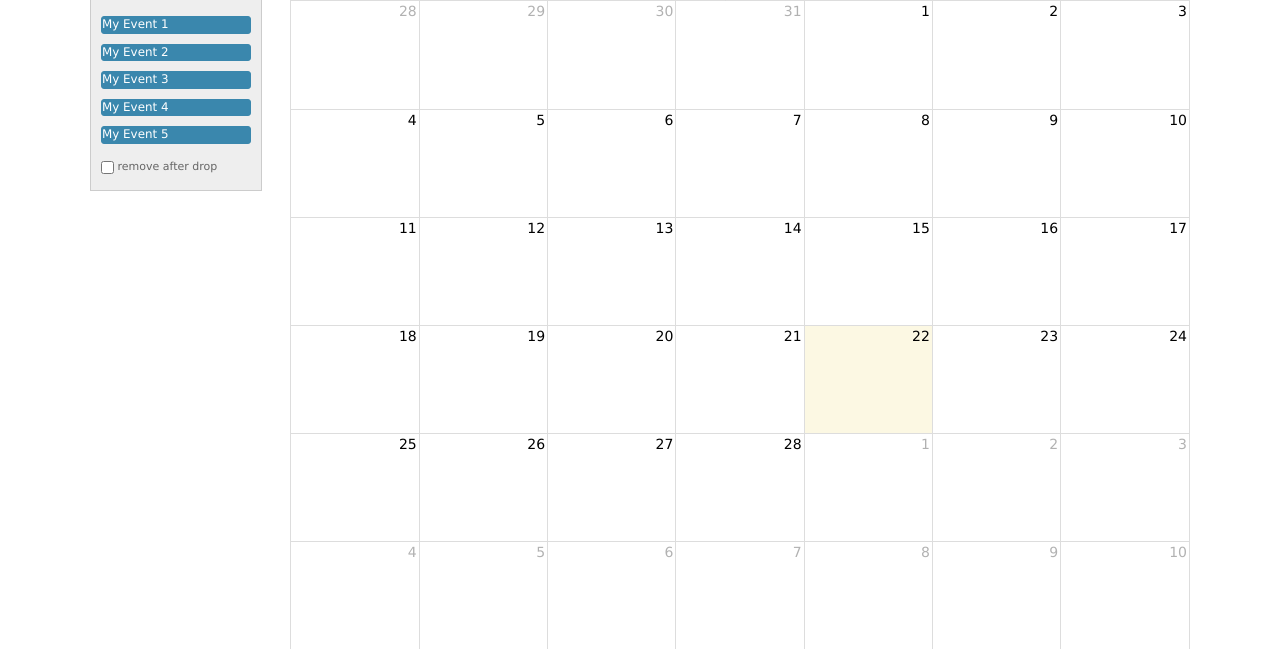
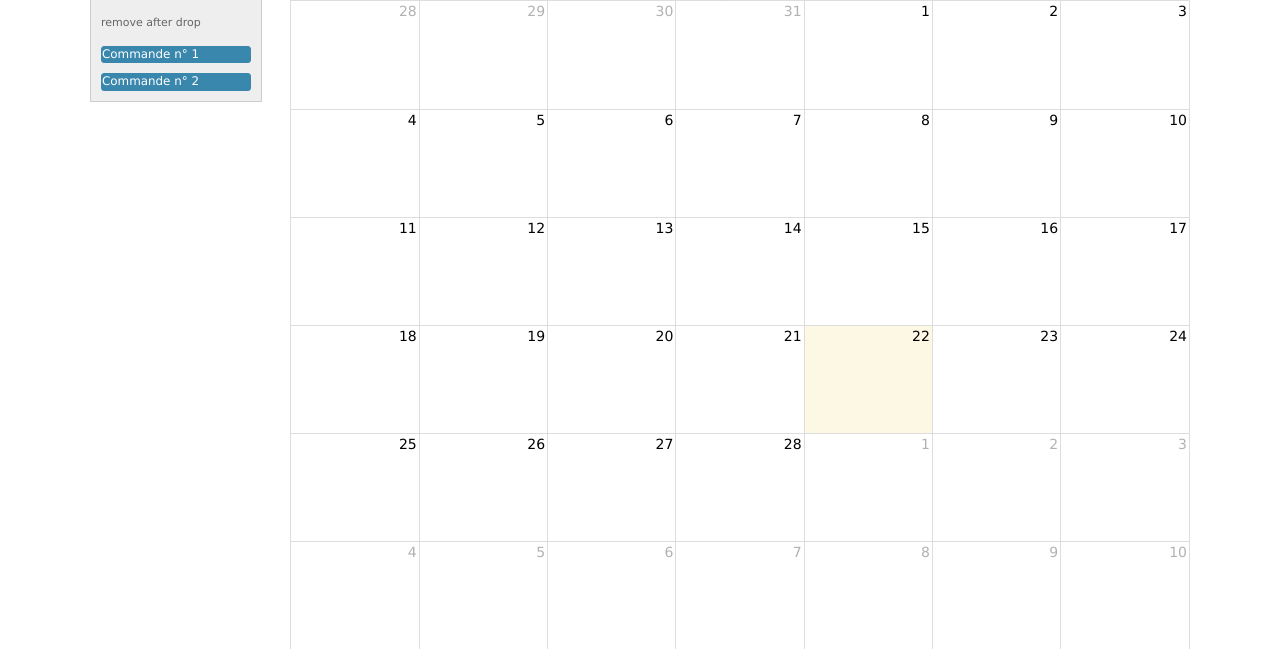
Before and after one commit to VisserV/coopagri, a PHP site: page /include/pages/calendrier.html in a window 1280 px wide. Shown: the part 100-749 px from the top of the page. Run offline with PHP 8.4, Linux system fonts and the light colour scheme.

Commit message:
remove les commande après le drop

```diff
--- a/include/header.inc.php
+++ b/include/header.inc.php
@@ -19,11 +19,9 @@
            <a class="navbar-brand" href="#">Coopagri</a>
          </div>
          <ul class="nav navbar-nav">
-<<<<<<< HEAD
-           <li class="active"><a href="#">Accueil</a></li>
-=======
+
            <li class="active"><a href="#">Acceuil</a></li>
->>>>>>> ac80279f3c50a3fee5e8a0014ee02c9609d1045f
+
            <li><a href="./include/pages/calendrier.html">Planification</a></li>
            <li><a href="#">Commande</a></li>
            <li><a href="#">Facturation</a></li>
--- a/include/pages/calendrier.html
+++ b/include/pages/calendrier.html
@@ -11,14 +11,33 @@
 <script src='../../js/locale/fr.js'></script>
 <script>
 
+function afficheCmd(){
+     let externalevt = document.getElementById('external-events');
+     console.log(externalevt);
+     $.ajax({
+         url:'../../ressources/json/livraisons.json',
+         dataType:'json',
+         async : false,
+         success : function(data){
+              console.log(data);
+              $.each(data, function(i, elt){
+                    //let div = $('<div class="fc-event"> Commande n° '+ elt.id + '</div>');
+                    let div = $('<div>');
+                    div.attr('class', "fc-event");
+                    div.text('Commande n° '+ elt.id);
+                    $(externalevt).append(div)
+              });
+         },
+     });
+
+ };
+
   $(document).ready(function() {
-
+       afficheCmd();
 
     /* initialize the external events
     -----------------------------------------------------------------*/
-
     $('#external-events .fc-event').each(function() {
-
       // store data so the calendar knows to render an event upon drop
       $(this).data('event', {
         title: $.trim($(this).text()), // use the element's text as the event title
@@ -35,6 +54,8 @@
     });
 
 
+
+
     /* initialize the calendar
     -----------------------------------------------------------------*/
 
@@ -48,12 +69,14 @@
       droppable: true, // this allows things to be dropped onto the calendar
       drop: function() {
         // is the "remove after drop" checkbox checked?
-        if ($('#drop-remove').is(':checked')) {
+        if ($('#drop-remove')) {
           // if so, remove the element from the "Draggable Events" list
           $(this).remove();
         }
       }
     });
+
+
 
 
   });
@@ -116,13 +139,9 @@
 
     <div id='external-events'>
       <h4>Draggable Events</h4>
-      <div class='fc-event'>My Event 1</div>
-      <div class='fc-event'>My Event 2</div>
-      <div class='fc-event'>My Event 3</div>
-      <div class='fc-event'>My Event 4</div>
-      <div class='fc-event'>My Event 5</div>
-      <p>
-        <input type='checkbox' id='drop-remove' />
+
+      <p id='drop-remove'>
+        <!--<input type='checkbox' id='drop-remove' />-->
         <label for='drop-remove'>remove after drop</label>
       </p>
     </div>
--- a/include/texte.inc.php
+++ b/include/texte.inc.php
@@ -16,7 +16,7 @@ case 0:
 	break;
 	// page insertion nouveau client
 
-default : 	include_once('pages/accueil.inc.php');
+default :include_once('pages/accueil.inc.php');
 }
 
 ?>
```
